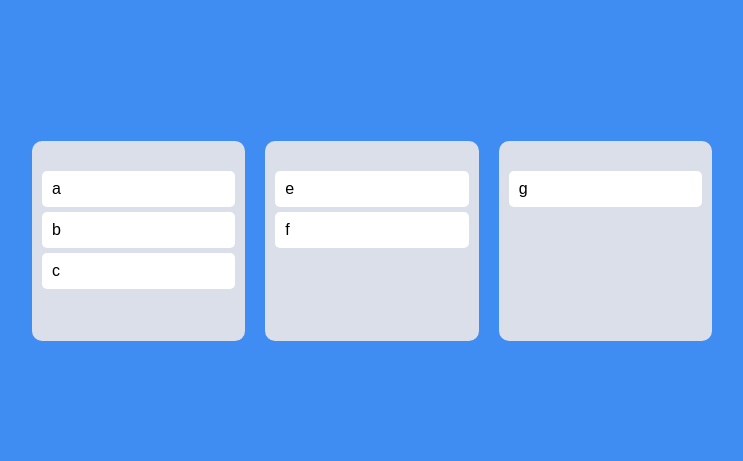
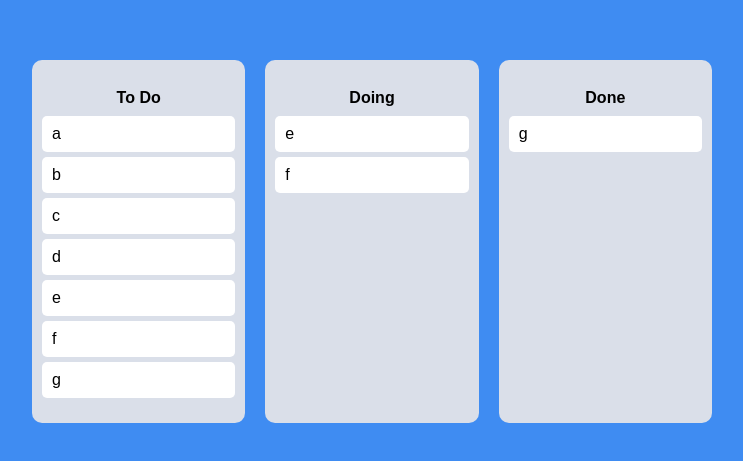
Before and after one commit to phj9020/trello, a React (Create React App) app: page / in a window 1280 px wide. Shown: the part 159-620 px from the top of the page, without its empty margins (268-1011 px from the left). Built offline with nearby package versions, Linux system fonts and the light colour scheme.

Commit message:
Move within same board logic added

```diff
--- a/src/App.tsx
+++ b/src/App.tsx
@@ -29,21 +29,29 @@
 function App() {
   const [toDos, setToDos] = useRecoilState(toDoState);
   // when drag ends fn
-  const onDragEnd = ({draggableId, destination, source} : DropResult) => {
-    // destination 즉 목적지를 정하지 않을 시 예외처리
-    if(!destination) return;
-    // modify order in toToState
-    // setToDos(oldeToDos => {
-    //   // splice 는 어레이 형태를 변형시키므로 copy 후 작업
-    //   const toDosCopy = [...oldeToDos];
-    //   // Step1 : delete item on source.index
-    //   toDosCopy.splice(source?.index, 1);
-    //   // Step 2 : Put back the item on the destination.index
-    //   // splice(start, 지울개수, 삽입항목);
-    //   toDosCopy.splice(destination?.index, 0, draggableId);
-    //   console.log(toDosCopy)
-    //   return toDosCopy;
-    // })
+  const onDragEnd = (info : DropResult) => {
+    console.log(info)
+    const { destination, draggableId, source} = info;
+
+    // 만약, 같은 보드에서 움직인다면, same board movement
+    if(destination?.droppableId === source.droppableId) {
+      setToDos((allBoards) => {
+        console.log("allBoards",allBoards)
+        // splice 는 어레이 형태를 변형시키므로 copy 후 작업
+        const boardCopy = [...allBoards[source.droppableId]];
+        // Step1 : delete item on source.index
+        boardCopy.splice(source?.index, 1);
+        // Step 2 : Put back the item on the destination.index
+        // splice(start, 지울개수, 삽입항목);
+        boardCopy.splice(destination?.index, 0, draggableId);
+        console.log(boardCopy)
+        return {
+          ...allBoards,
+          [source.droppableId]: boardCopy
+        };
+      });
+    };
+
   }
   return (
     <>
--- a/src/Components/Board.tsx
+++ b/src/Components/Board.tsx
@@ -14,6 +14,12 @@
     margin: 20px 0px;
 `
 
+const BoardTitle = styled.h2`
+    margin-bottom:10px;
+    font-weight: 800;
+    text-align: center;
+`
+
 interface IBoard {
     toDos: string[];
     boardId: string;
@@ -25,13 +31,16 @@
             <Droppable droppableId={boardId} >
                 {
                 (magic) =>
+                <>
                 <SingleBoard ref={magic.innerRef} {...magic.droppableProps}>
+                    <BoardTitle>{boardId}</BoardTitle>
                     {toDos.map((todo, index) =>
-                    <DraggableCard key={index} todo={todo} index={index} />
+                        <DraggableCard key={index} todo={todo} index={index} />
                     )}
                     {/* dragable을 밖으로 빼도 사이즈가 그대로를 유지하게 만듦 placehoder */}
                     {magic.placeholder}
                 </SingleBoard>
+                </>
                 }
             </Droppable>
     )
--- a/src/atoms.tsx
+++ b/src/atoms.tsx
@@ -8,9 +8,9 @@
 export const toDoState = atom<IToDostate>({
     key: "todo",
     default: {
-        to_do : ["a","b","c"],
-        doing : ["e","f"],
-        done : ["g"],
+        "To Do" : ["a","b","c","d","e","f","g"],
+        Doing : ["e","f"],
+        Done : ["g"],
     },
 })
 
```
